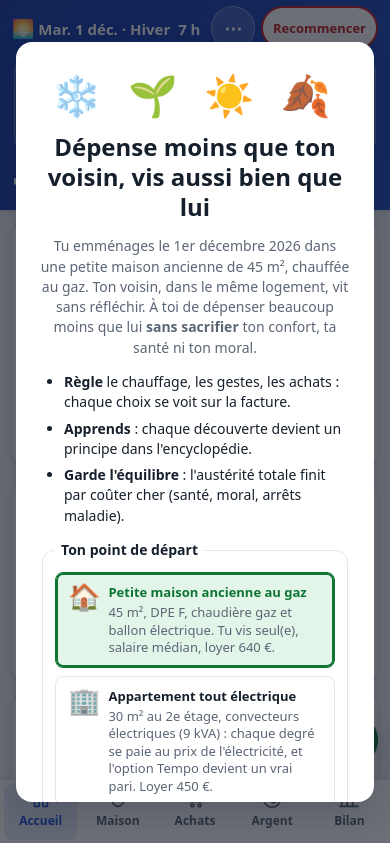
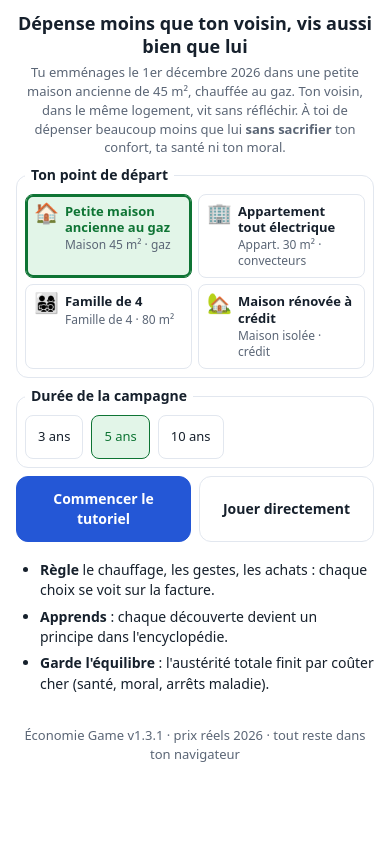
Before and after one commit to NicolasDabek/economie-game, a website with bundled scripts: page index.html in a window 390 px wide. Shown: the top 843 px of the page. Built offline with nearby package versions, Linux system fonts and the light colour scheme.

Commit message:
v1.3.1 : passe UI/UX 3 (accueil mobile au-dessus de la ligne de flottaison, réserve des commandes du temps, ⏩ titré, « Ignorer » en vrai bouton)

```diff
--- a/css/style.css
+++ b/css/style.css
@@ -478,3 +478,29 @@ fieldset.scenarios legend{font-weight:700;padding:0 6px}
 .btn.scenario small{font-size:var(--t-s);color:var(--doux);font-weight:400;line-height:1.35}
 .btn.scenario.actif-btn{box-shadow:0 0 0 2px var(--ok) inset}
 @media (max-width:600px){.scenarios-liste{grid-template-columns:1fr}}
+
+/* v1.3.1 : passe UI/UX 3 */
+.btn.ignorer{min-height:44px;min-width:44px;padding:0 14px;border:1px solid var(--bord);background:var(--surface);color:var(--texte);border-radius:var(--r1)}
+.btn.scenario .sc-court{display:none}
+@media (max-width:600px){
+  /* accueil mobile : Commencer / Jouer visibles sans défiler à 390×844 */
+  .intro{padding:0;align-items:stretch}
+  .intro .modal-contenu{display:flex;flex-direction:column;max-height:none;height:100%;border-radius:0;padding:var(--e3) var(--e4) calc(var(--e3) + env(safe-area-inset-bottom))}
+  .intro-hero{display:none}
+  .intro h2{font-size:var(--t-l);margin-bottom:6px}
+  .intro .pitch{margin:0 0 var(--e2);font-size:var(--t-s)}
+  .intro fieldset{margin:0 0 var(--e2);padding:var(--e2)}
+  .intro fieldset .aide{display:none}
+  .scenarios-liste{grid-template-columns:1fr 1fr;gap:6px;margin-bottom:0}
+  .btn.scenario{padding:8px;gap:6px}
+  .btn.scenario .sc-ico{font-size:20px}
+  .btn.scenario .sc-desc{display:none}
+  .btn.scenario .sc-court{display:block;font-size:12px}
+  .btn.scenario b{font-size:13px;line-height:1.25}
+  .intro-actions{order:1;margin-top:0}
+  .intro-points{order:2;margin-top:var(--e3)}
+  .intro-version{order:3}
+}
+/* .temps reste flottant, mais la place qu'il occupe réellement (ouvert ou fermé) est réservée sous le contenu */
+.app{padding-bottom:max(calc(var(--h-fab) + var(--e4) * 2), var(--reserve-temps, 0px))}
+@media (max-width:1000px){.app{padding-bottom:max(calc(var(--h-fab) + var(--h-onglets) + var(--e4) * 2 + env(safe-area-inset-bottom)), var(--reserve-temps, 0px))}}
--- a/index.html
+++ b/index.html
@@ -134,7 +134,7 @@
 <footer class="temps" aria-label="Faire avancer le temps">
   <div class="temps-int">
     <button id="btnJour" class="primaire" aria-keyshortcuts="J"><span class="t-ico"></span><span>Jour suivant</span></button>
-    <button id="btnPlusTemps" aria-expanded="false" aria-label="Avancer plus vite (semaine, mois, prochain événement)" data-tip="Avancer plus vite">⏩</button>
+    <button id="btnPlusTemps" aria-expanded="false" aria-label="Avancer plus vite (semaine, mois, prochain événement)" title="Avancer plus vite : semaine, mois, prochain événement">⏩</button>
     <button id="btnSemaine"><span class="t-ico"></span><span>Semaine</span></button>
     <button id="btnMois"><span class="t-ico"></span><span>Mois</span></button>
     <button id="btnEvenement" data-tip="Avance vite jusqu'au prochain choix, alerte ou changement de saison"><span class="t-ico"></span><span>Prochain événement</span></button>
--- a/js/main.js
+++ b/js/main.js
@@ -38,7 +38,7 @@ const PITCH = { standard: 'dans une petite maison ancienne de 45 m², chauffée
 function rendreScenarios() {
   const l = $('scenariosListe'); if (!l) return;
   l.innerHTML = Object.entries(SCENARIOS).map(([id, x]) => `<button class="btn scenario${id === scenario ? ' actif-btn' : ''}" data-scenario="${id}" aria-pressed="${id === scenario}">
-    <span class="sc-ico" aria-hidden="true">${x.icone}</span><span class="sc-txt"><b>${x.nom}</b><small>${x.desc}</small></span></button>`).join('');
+    <span class="sc-ico" aria-hidden="true">${x.icone}</span><span class="sc-txt"><b>${x.nom}</b><small class="sc-desc">${x.desc}</small><small class="sc-court">${x.court}</small></span></button>`).join('');
   if ($('pitchLogement')) $('pitchLogement').textContent = PITCH[scenario] || PITCH.standard;
 }
 rendreScenarios();
@@ -298,3 +298,11 @@ document.addEventListener('keydown', (e) => {
   if (e.shiftKey && i <= 0) { e.preventDefault(); f[f.length - 1].focus(); }
   else if (!e.shiftKey && (i === -1 || i === f.length - 1)) { e.preventDefault(); f[0].focus(); }
 });
+
+// v1.3.1 : réserve sous le contenu la hauteur réelle des commandes du temps (fixes), du haut du bloc jusqu'au bas de l'écran
+{
+  const t = document.querySelector('.temps');
+  const reserver = () => { if (!t) return; const r = t.getBoundingClientRect(); document.documentElement.style.setProperty('--reserve-temps', `${Math.ceil(innerHeight - r.top + 16)}px`); };
+  if (t && 'ResizeObserver' in window) new ResizeObserver(reserver).observe(t);
+  addEventListener('resize', reserver); reserver();
+}
--- a/js/tableau.js
+++ b/js/tableau.js
@@ -325,7 +325,7 @@ export function rendreTableau(s, etat = {}) {
   const fourchette = (v) => `${eur(arrondi(v * 0.7)).replace(',00', '')} à ${eur(arrondi(v * 1.3)).replace(',00', '')}/an`;
   const conseillerH = `<p class="tb-conseiller">🧑‍🏫 <b>Le conseiller</b> est une aide pour débuter : il ne connaît que les principes que tu as découverts, raisonne poste par poste sur une dizaine de jours et ne planifie ni combos, ni solaire, ni Tempo, ni placements — ça, c'est ton talent. ${dispo.reste ? `Disponible encore <b>${dispo.reste} fois</b> cette semaine.` : `<b>Il revient dans ${dispo.retour} j</b> (3 conseils par semaine) ; les rappels d'entretien restent possibles.`}</p>`;
   const peutFaire = (x) => dispo.reste > 0 || CORVEES.has(x.action?.type);
-  const ligneReco = (x, i) => `<li><div><b>${x.titre}</b><small>${x.urgent ? '⚠️ prioritaire' : x.an > 0 ? `estimation : ${fourchette(x.an)}` : ''}${x.roi ? ` · rendement ~${Math.round(x.roi / 10) * 10 || Math.round(x.roi)} %/an` : ''}${x.jauge ? ` · ${x.jauge}` : ''}</small></div><span class="tb-acts">${x.action && x.action.type !== 'poste' || (x.action?.type === 'poste' && x.action.id !== 'linge') ? `<button class="btn primaire" data-appliquer="${i}" aria-label="Faire : ${x.titre}"${peutFaire(x) ? '' : ' disabled title="Le conseiller revient la semaine prochaine"'}>Faire</button>` : ''}<button class="btn" data-aller="${x.aller}" aria-label="Y aller : ${x.titre}">Y aller</button><button class="btn discret" data-ignorer="${i}" aria-label="Ignorer pendant 30 jours : ${x.titre}" title="Ne plus proposer pendant 30 jours">Ignorer</button></span></li>`;
+  const ligneReco = (x, i) => `<li><div><b>${x.titre}</b><small>${x.urgent ? '⚠️ prioritaire' : x.an > 0 ? `estimation : ${fourchette(x.an)}` : ''}${x.roi ? ` · rendement ~${Math.round(x.roi / 10) * 10 || Math.round(x.roi)} %/an` : ''}${x.jauge ? ` · ${x.jauge}` : ''}</small></div><span class="tb-acts">${x.action && x.action.type !== 'poste' || (x.action?.type === 'poste' && x.action.id !== 'linge') ? `<button class="btn primaire" data-appliquer="${i}" aria-label="Faire : ${x.titre}"${peutFaire(x) ? '' : ' disabled title="Le conseiller revient la semaine prochaine"'}>Faire</button>` : ''}<button class="btn" data-aller="${x.aller}" aria-label="Y aller : ${x.titre}">Y aller</button><button class="btn ignorer" data-ignorer="${i}" aria-label="Ignorer pendant 30 jours : ${x.titre}" title="Ne plus proposer pendant 30 jours">Ignorer</button></span></li>`;
   // v1.2 : une seule action mise en avant, les autres conseils repliés
   const recos = `<div class="tb-carte tb-action"><h3>🧑‍🏫 Prochaine action conseillée</h3><ol class="tb-reco">${reco.length ? ligneReco(reco[0], 0) : '<li class="vide">Rien d\'urgent : avance dans le temps.</li>'}</ol>
     ${defiH}<details class="avance tb-autres"${etat.autresOuverts ? ' open' : ''}><summary>${reco.length > 1 ? `Voir les ${reco.length - 1} autres conseils` : 'À propos du conseiller'}</summary><ol class="tb-reco" start="2">${reco.slice(1).map((x, i) => ligneReco(x, i + 1)).join('')}</ol>${conseillerH}</details></div>`;
--- a/js/version.js
+++ b/js/version.js
@@ -1,3 +1,3 @@
 // Version du jeu (identique à package.json ; vérifié par test/coherence-test.mjs)
-export const VERSION = '1.3.0';
-export const DATE_VERSION = '17 octobre 2026';
+export const VERSION = '1.3.1';
+export const DATE_VERSION = '23 octobre 2026';
--- a/package.json
+++ b/package.json
@@ -1,6 +1,6 @@
 {
   "name": "economie-game",
-  "version": "1.3.0",
+  "version": "1.3.1",
   "description": "Jeu de gestion en français : dépenser moins que le voisin sans s'abîmer, prix réels 2026",
   "private": true,
   "type": "module",
@@ -8,7 +8,7 @@
   "repository": "github:NicolasDabek/economie-game",
   "scripts": {
     "test": "node test/sim-test.mjs && node test/finance-test.mjs && node test/passif-test.mjs && node test/regression-test.mjs && node test/reco-test.mjs && node test/sauvegarde-test.mjs && node test/coherence-test.mjs && node test/autonomie-test.mjs",
-    "test:navigateur": "node test/navigateur.cjs && node test/captures-fix.cjs && node test/playtest.cjs 1 && node test/audit.cjs && node test/captures-v130.cjs",
+    "test:navigateur": "node test/navigateur.cjs && node test/captures-fix.cjs && node test/playtest.cjs 1 && node test/audit.cjs && node test/captures-v130.cjs && node test/captures-v131.cjs",
     "serve": "python3 -m http.server 8000"
   }
 }
```
Also changed, not shown: test/captures-v131.cjs (added, +35 -0 lines), CHANGELOG.md.
